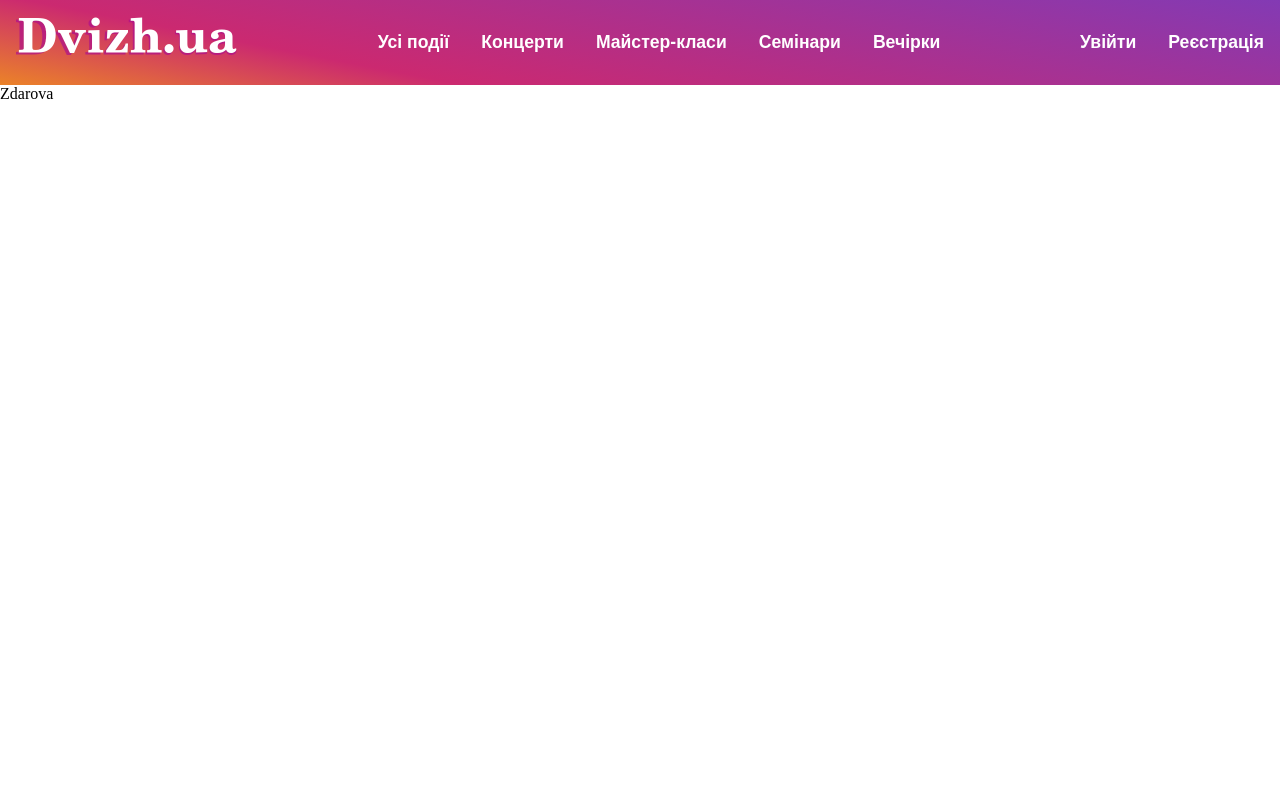
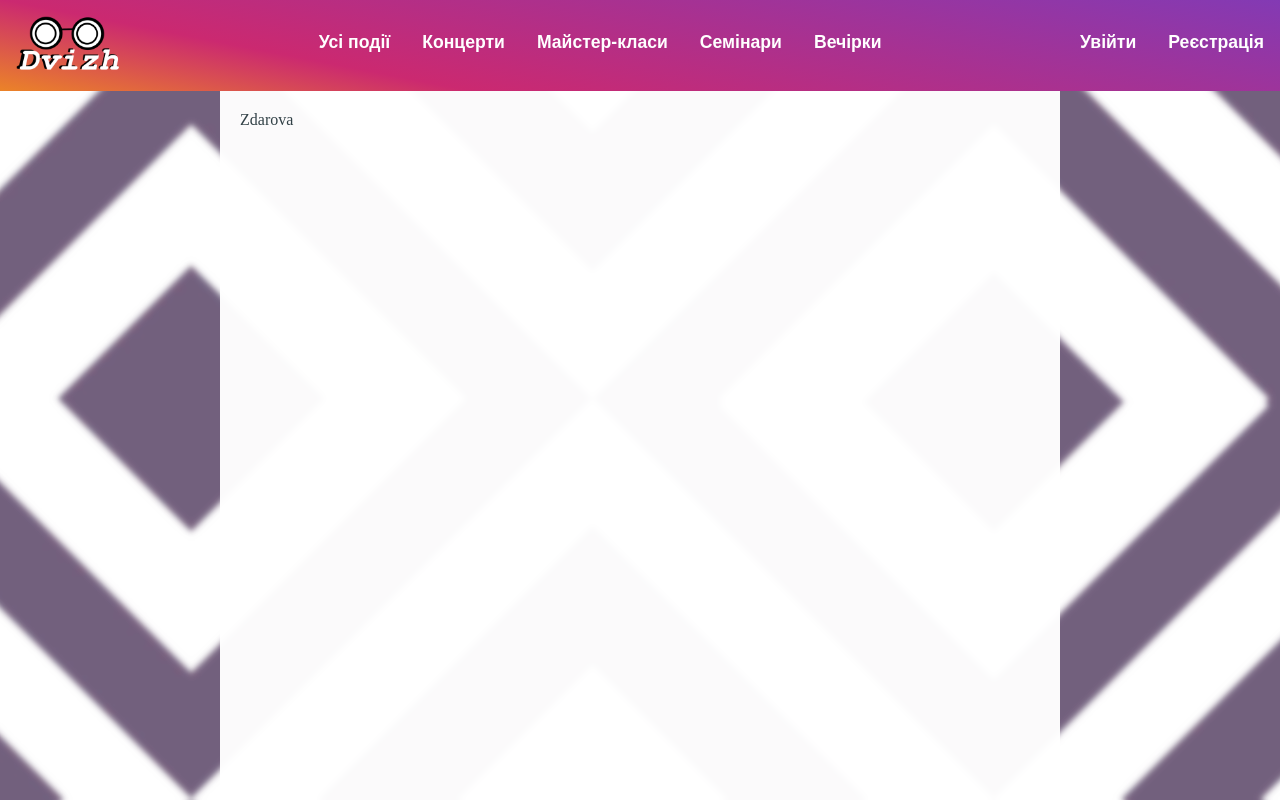
Before and after one commit to kydva/dvizh-ua-frontend, a Nuxt app: page / in a window 1280 px wide. Built offline with nearby package versions, Linux system fonts and the light colour scheme.

Commit message:
Update logo and default layout, add media mixins

```diff
--- a/assets/css/main.scss
+++ /dev/null
@@ -1,3 +0,0 @@
-body {
-    margin: 0;
-}
--- /dev/null
+++ b/assets/scss/index.scss
@@ -0,0 +1,2 @@
+@import 'colors';
+@import 'mixins';
--- /dev/null
+++ b/assets/scss/main.scss
@@ -0,0 +1,21 @@
+body {
+  margin: 0;
+  background-color: rgb(255, 255, 255);
+  background-image: url('~/assets/img/bg.png');
+  background-position: center; /* Center the image */
+  background-repeat: repeat-y; /* Do not repeat the image */
+  background-size: cover;
+  color: rgb(49, 64, 70);
+  font-size: 16px;
+  height: 100%;
+  box-sizing: border-box;
+}
+
+html {
+  height: 100%;
+}
+
+#__nuxt,
+#__layout {
+  height: 100%;
+}
--- /dev/null
+++ b/assets/scss/mixins.scss
@@ -0,0 +1,17 @@
+@mixin mobile {
+  @media (max-width: 576px) {
+    @content;
+  }
+}
+
+@mixin tablet {
+  @media (max-width: 992px) {
+    @content;
+  }
+}
+
+@mixin laptop {
+  @media (max-width: 1400px) {
+    @content;
+  }
+}
--- a/components/TheNavBar.vue
+++ b/components/layouts/TheNavBar.vue
@@ -1,52 +1,38 @@
 <template>
   <div class="navbar">
     <NuxtLink to="/" class="logo">
-      <img height="40px" src="~/assets/img/logo.png">
+      <img height="55px" src="~/assets/img/logo.png" />
     </NuxtLink>
     <ul class="nav-items">
       <li>
-        <NuxtLink to="#">
-          Усі події
-        </NuxtLink>
+        <NuxtLink to="#"> Усі події </NuxtLink>
       </li>
       <li>
-        <NuxtLink to="#">
-          Концерти
-        </NuxtLink>
+        <NuxtLink to="#"> Концерти </NuxtLink>
       </li>
       <li>
-        <NuxtLink to="#">
-          Майстер-класи
-        </NuxtLink>
+        <NuxtLink to="#"> Майстер-класи </NuxtLink>
       </li>
       <li>
-        <NuxtLink to="#">
-          Семінари
-        </NuxtLink>
+        <NuxtLink to="#"> Семінари </NuxtLink>
       </li>
       <li>
-        <NuxtLink to="#">
-          Вечірки
-        </NuxtLink>
+        <NuxtLink to="#"> Вечірки </NuxtLink>
       </li>
     </ul>
     <ul class="nav-items">
       <li>
-        <NuxtLink to="#">
-          Увійти
-        </NuxtLink>
+        <NuxtLink to="/sign-in"> Увійти </NuxtLink>
       </li>
       <li>
-        <NuxtLink to="#">
-          Реєстрація
-        </NuxtLink>
+        <NuxtLink to="/sign-up"> Реєстрація </NuxtLink>
       </li>
     </ul>
   </div>
 </template>
 
 <script>
-export default {}
+export default {};
 </script>
 
 <style lang="scss" scoped>
--- /dev/null
+++ b/components/ui/Container.vue
@@ -0,0 +1,27 @@
+<template>
+  <div class="container">
+    <slot />
+  </div>
+</template>
+
+<style lang="scss" scoped>
+.container {
+  max-width: 1200px;
+  width: 100%;
+  margin: 0 auto;
+  background-color: rgba(255, 255, 255, 0.97);
+  padding: 20px;
+
+  @include laptop {
+    max-width: 800px;
+  }
+
+  @include tablet {
+    max-width: 600px;
+  }
+
+  @include mobile {
+    max-width: 400px;
+  }
+}
+</style>
--- a/layouts/default.vue
+++ b/layouts/default.vue
@@ -1,6 +1,33 @@
 <template>
-  <div>
+  <div class="layout">
     <TheNavBar />
-    <Nuxt />
+    <Container class="container">
+      <Nuxt />
+    </Container>
   </div>
 </template>
+
+<script lang="ts">
+import Vue from 'vue';
+
+import TheNavBar from '@/components/layouts/TheNavBar.vue';
+
+import Container from '~/components/ui/Container.vue';
+
+export default Vue.extend({
+  components: { TheNavBar, Container },
+});
+</script>
+
+<style lang="scss" scoped>
+.layout {
+  min-height: 100%;
+  display: flex;
+  flex-direction: column;
+  justify-content: space-between;
+}
+
+.container {
+  flex-grow: 1;
+}
+</style>
--- a/nuxt.config.js
+++ b/nuxt.config.js
@@ -1,54 +1,48 @@
 export default {
   // Global page headers: https://go.nuxtjs.dev/config-head
   head: {
-    title: 'dvizh-ua-frontend',
+    title: 'Dvizh.ua - Шо?',
     htmlAttrs: {
-      lang: 'en'
+      lang: 'en',
     },
     meta: [
       { charset: 'utf-8' },
       { name: 'viewport', content: 'width=device-width, initial-scale=1' },
       { hid: 'description', name: 'description', content: '' },
-      { name: 'format-detection', content: 'telephone=no' }
+      { name: 'format-detection', content: 'telephone=no' },
     ],
-    link: [
-      { rel: 'icon', type: 'image/x-icon', href: '/favicon.ico' }
-    ]
+    link: [{ rel: 'icon', type: 'image/x-icon', href: '/favicon.ico' }],
   },
 
   // Global CSS: https://go.nuxtjs.dev/config-css
-  css: [
-    '~assets/css/main.scss'
-  ],
+  css: ['~assets/scss/main.scss'],
 
   // Plugins to run before rendering page: https://go.nuxtjs.dev/config-plugins
-  plugins: [
-  ],
+  plugins: [],
 
   // Auto import components: https://go.nuxtjs.dev/config-components
-  components: true,
+  components: false,
 
   // Modules for dev and build (recommended): https://go.nuxtjs.dev/config-modules
   buildModules: [
     // https://go.nuxtjs.dev/typescript
     '@nuxt/typescript-build',
-    '@nuxtjs/style-resources'
+    '@nuxtjs/style-resources',
   ],
 
   // Modules: https://go.nuxtjs.dev/config-modules
   modules: [
     // https://go.nuxtjs.dev/axios
-    '@nuxtjs/axios'
+    '@nuxtjs/axios',
   ],
 
   // Axios module configuration: https://go.nuxtjs.dev/config-axios
   axios: {},
 
   // Build Configuration: https://go.nuxtjs.dev/config-build
-  build: {
-  },
+  build: {},
 
   styleResources: {
-    scss: ['~assets/css/variables.scss']
-  }
-}
+    scss: ['~assets/scss/index.scss'],
+  },
+};
```
Also changed, not shown: assets/img/bg.png (added), assets/img/logo.png, assets/scss/colors.scss (added).
